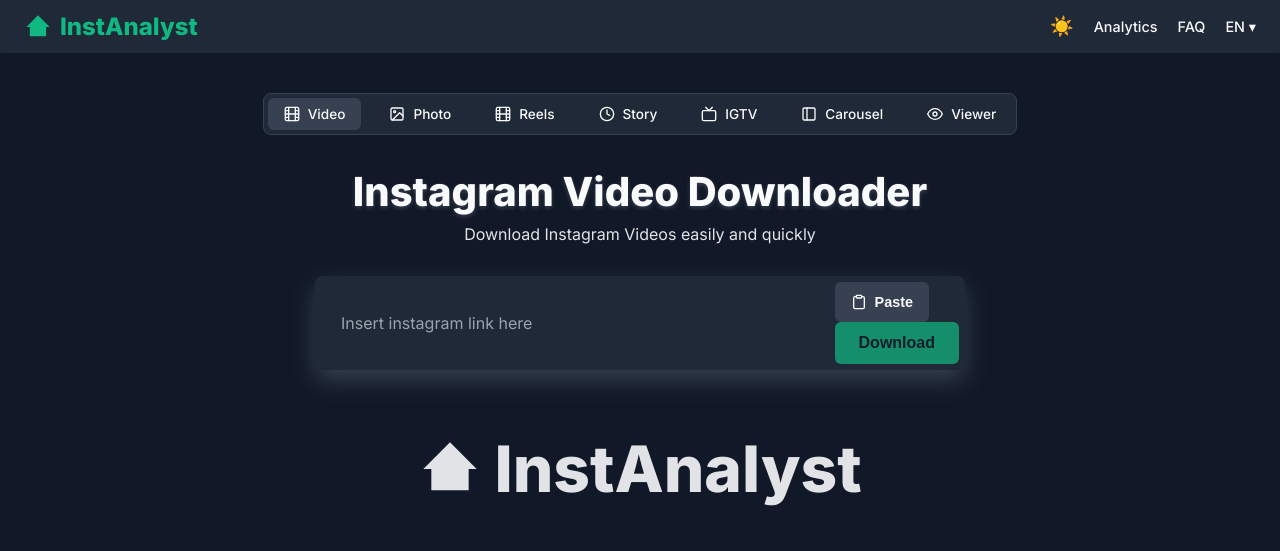
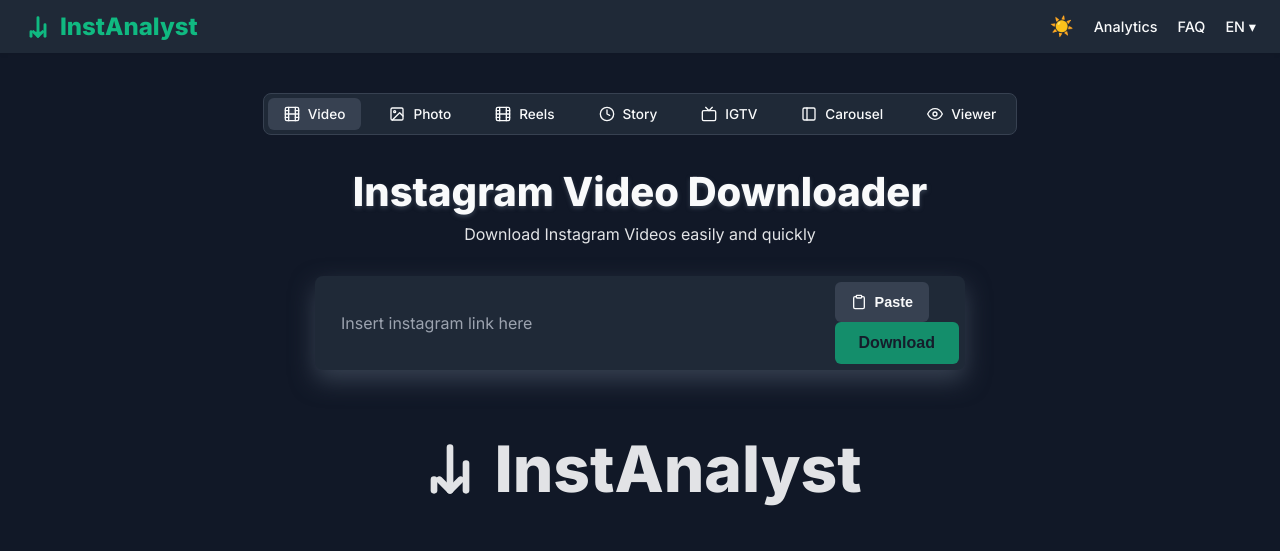
Before and after one commit to adiiisri/InstAnalyst, a React (Vite) app in the folder frontend/: page / in a window 1280 px wide. Shown: the top 551 px of the page. Built offline with nearby package versions, Linux system fonts and the light colour scheme.

Commit message:
style: implement minimal geometric logo

```diff
--- a/frontend/src/App.jsx
+++ b/frontend/src/App.jsx
@@ -179,7 +179,12 @@ export default function App() {
       {/* 1. Header (White) */}
       <header className="fastdl-header">
         <div className="header-brand">
-          <svg viewBox="0 0 24 24"><path d="M12 2L2 12h3v8h14v-8h3L12 2z" /></svg>
+          <svg viewBox="0 0 24 24" fill="none" stroke="currentColor" strokeWidth="2.5" strokeLinecap="round" strokeLinejoin="round">
+            <line x1="18" y1="20" x2="18" y2="10"></line>
+            <line x1="6" y1="20" x2="6" y2="16"></line>
+            <line x1="12" y1="4" x2="12" y2="20"></line>
+            <polyline points="8 16 12 20 16 16"></polyline>
+          </svg>
           InstAnalyst
         </div>
         <nav className="header-nav">
@@ -265,7 +270,12 @@ export default function App() {
         {/* Big Logo beneath form */}
         {downloadHistory.length === 0 && (
           <div className="hero-logo-large">
-            <svg width="64" height="64" viewBox="0 0 24 24" fill="currentColor"><path d="M12 2L2 12h3v8h14v-8h3L12 2z" /></svg>
+            <svg width="64" height="64" viewBox="0 0 24 24" fill="none" stroke="currentColor" strokeWidth="2.5" strokeLinecap="round" strokeLinejoin="round">
+              <line x1="18" y1="20" x2="18" y2="10"></line>
+              <line x1="6" y1="20" x2="6" y2="16"></line>
+              <line x1="12" y1="4" x2="12" y2="20"></line>
+              <polyline points="8 16 12 20 16 16"></polyline>
+            </svg>
             InstAnalyst
           </div>
         )}
```
